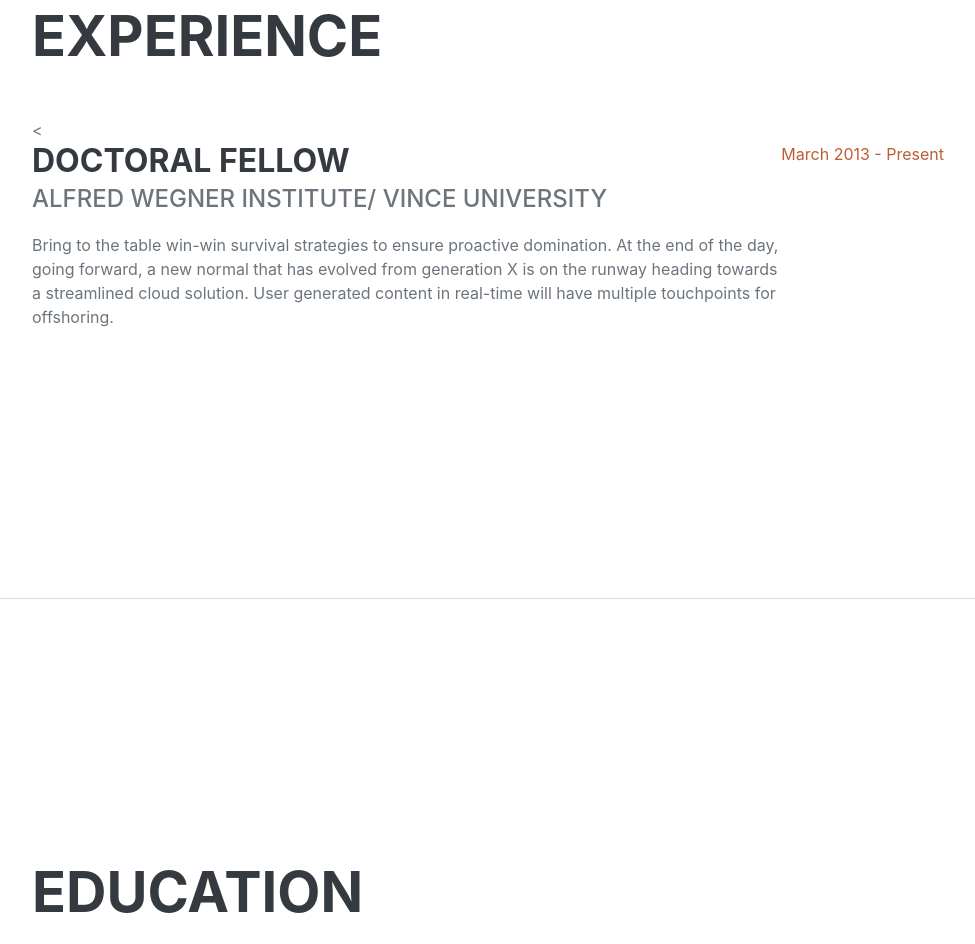
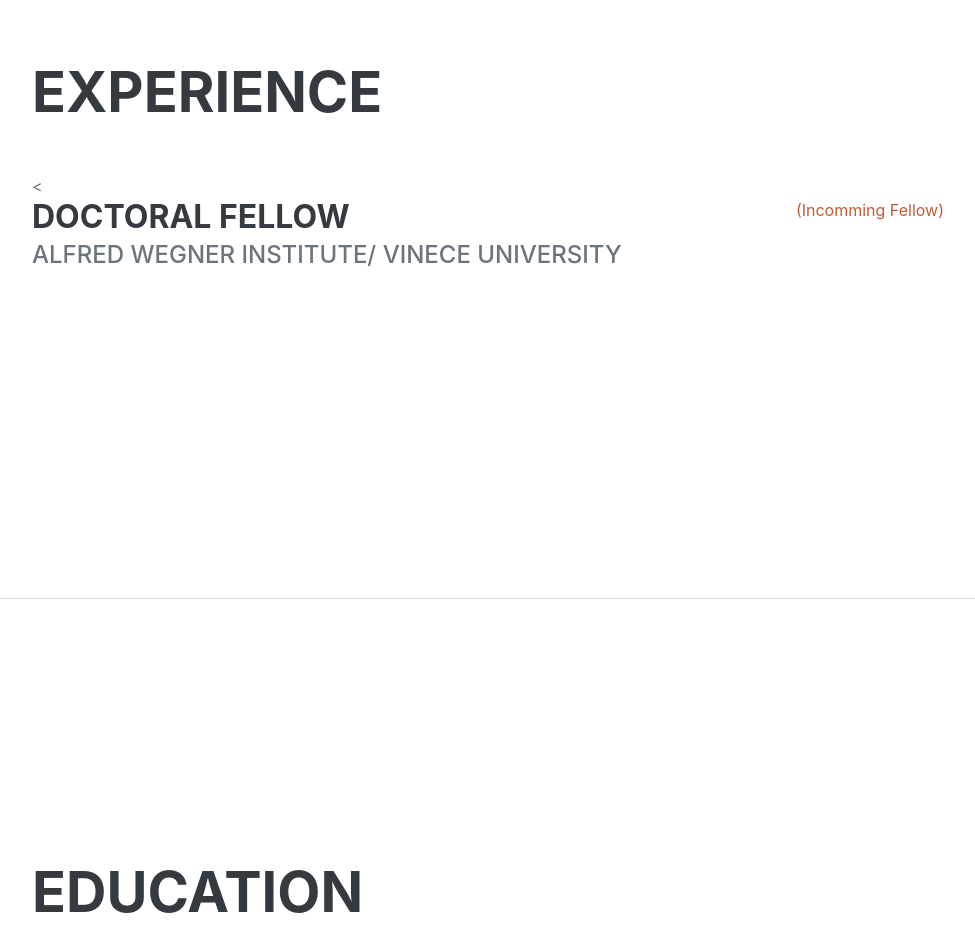
Before and after one commit to hasanlatif/hasanlatif.github.io, a plain HTML site: page index.html in a window 1280 px wide. Shown: the part 1003-1947 px from the top of the page, without its empty margins (288-1263 px from the left). Drawn offline with nearby package versions, Linux system fonts and the light colour scheme; a web font is replaced by a local one.

Commit message:
Update index.html

```diff
--- a/index.html
+++ b/index.html
@@ -88,10 +88,10 @@
                         <div class="flex-grow-1">
 
                             <h3 class="mb-0">Doctoral Fellow</h3>
-                            <div class="subheading mb-3">Alfred Wegner Institute/ Vince University</div>
-                            <p>Bring to the table win-win survival strategies to ensure proactive domination. At the end of the day, going forward, a new normal that has evolved from generation X is on the runway heading towards a streamlined cloud solution. User generated content in real-time will have multiple touchpoints for offshoring.</p>
+                            <div class="subheading mb-3">Alfred Wegner Institute/ Vinece University</div>
+                            </p>
                         </div>
-                        <div class="flex-shrink-0"><span class="text-primary">March 2013 - Present</span></div>
+                        <div class="flex-shrink-0"><span class="text-primary">(Incomming Fellow)</span></div>
                     </div>
                     <!--<div class="d-flex flex-column flex-md-row justify-content-between mb-5">
                         <div class="flex-grow-1">
```
